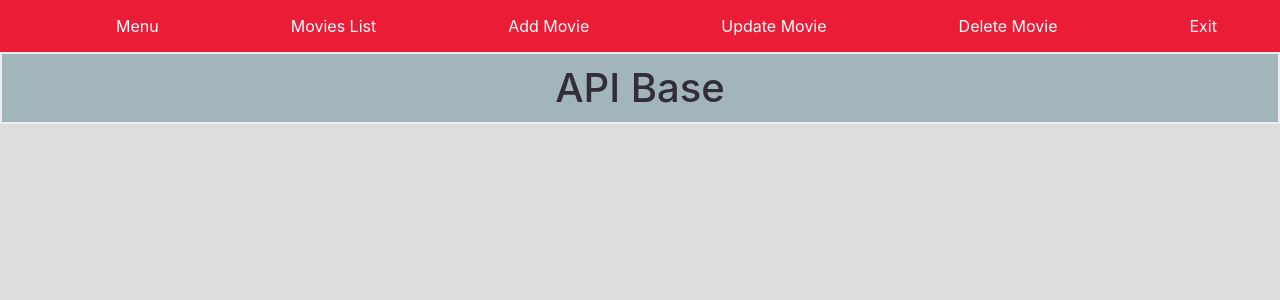
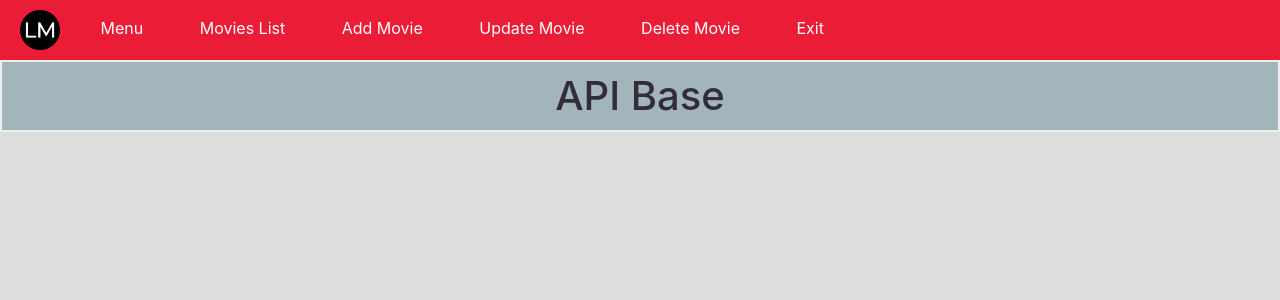
Before and after one commit to Lolisolera/My-Movies-App, a Flask app: page / in a window 1280 px wide. Shown: the top 300 px of the page. Run offline with Flask 3, Linux system fonts and the light colour scheme; some libraries are stand-ins or nearby versions.

Commit message:
Logo adjustments

```diff
--- a/static/styles.css
+++ b/static/styles.css
@@ -34,21 +34,26 @@ body {
     background-color: #ddd;
 }
 
-
+/*Nav with logo */
 nav {
+    display: flex;
+    align-items: center;
+    padding: 10px;
     background-color: #EB1D36;
     overflow: hidden;
 }
 
+nav img.navbar-logo {
+    height: 40px;
+    margin-right: 20px;
+    margin-left: 10px;
+}
+
 nav a {
-    float: left;
-    display: block;
     color: white;
-    text-align: center;
+    text-decoration: none;
+    margin-right: 20px;
     padding: 14px 16px;
-    text-decoration: none;
-    margin-left: 100px;
-
 }
 
 nav a:hover {
--- a/templates/base.html
+++ b/templates/base.html
@@ -13,18 +13,21 @@
     <link rel="stylesheet" href="https://stackpath.bootstrapcdn.com/bootstrap/4.3.1/css/bootstrap.min.css"
         integrity="sha384-ggOyR0iXCbMQv3Xipma34MD+dH/1fQ784/j6cY/iJTQUOhcWr7x9JvoRxT2MZw1T" crossorigin="anonymous">
 
+    <!--Favicon link-->
+    <link rel="icon" href="{{ url_for('static', filename='favicon.ico') }}" type="image/x-icon">
+
     {% block title %}
     <title>API Base</title>
     {% endblock %}
 
-    <link rel="icon" href="{{ url_for('static', filename='favicon.ico') }}" type="image/x-icon">
+
 
 </head>
 
 <body class="body">
 
     <nav>
-
+        <img src="{{ url_for('static', filename='favicon.ico') }}" alt="Logo" class="navbar-logo">
         <a href="/menu">Menu</a>
         <a href="/list">Movies List</a>
         <a href="/add">Add Movie</a>
```
